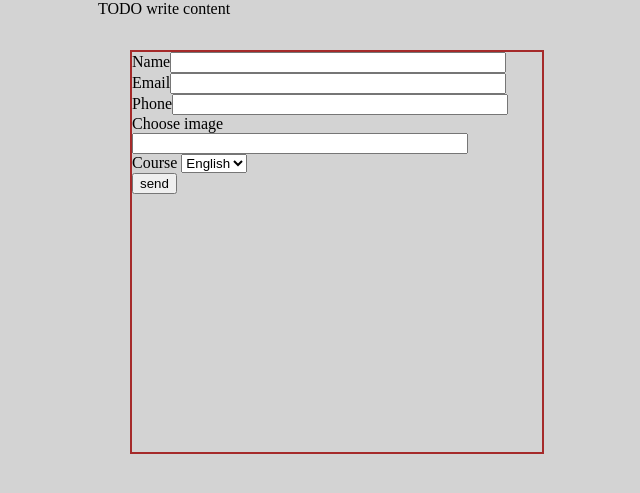
After one commit to Mutasem-Halawani/PHP-school, a PHP site: page /html/addStudent.html in a window 1280 px wide. The commit adds this page. Shown: the top 493 px of the page, without its empty margins (30-670 px from the left). Run offline with PHP 8.4, Linux system fonts and the light colour scheme.

Commit message:
add static html for add forms

```diff
--- a/css/styles.css
+++ b/css/styles.css
@@ -71,3 +71,11 @@ ul{
 li.list-item{
 
 }
+
+label{
+    display:block;
+}
+label input{
+    width:80%;
+
+}
--- /dev/null
+++ b/html/addStudent.html
@@ -0,0 +1,33 @@
+<!DOCTYPE html>
+<!--
+To change this license header, choose License Headers in Project Properties.
+To change this template file, choose Tools | Templates
+and open the template in the editor.
+-->
+<html>
+    <head>
+        <title>TODO supply a title</title>
+        <meta charset="UTF-8">
+        <meta name="viewport" content="width=device-width, initial-scale=1.0">
+        <link rel="stylesheet" type="text/css" href="../css/styles.css">
+    </head>
+    <body>
+        <div>TODO write content</div>
+        <div class="main-container">
+            <form action="" method="GET">
+                <label for="">Name<input name="name" type="text"></label>
+                <label for="">Email<input name="email" type="text"></label>
+                <label for="">Phone<input type="phone"></label>
+                <label for="">Choose image<input type="text"></label>
+                <label for="">Course
+                    <select>
+                        <option value="english">English</option>
+                        <option value="math">Math</option>
+                        <option value="history">History</option>
+                        <option value="biology">Biology</option>
+                    </select>
+                </label>
+                <input type="submit" value="send">
+        </div>
+    </body>
+</html>
```
Also changed, not shown: html/addAdmin.html (added, +33 -0 lines), html/addCourse.html (added, +25 -0 lines).
